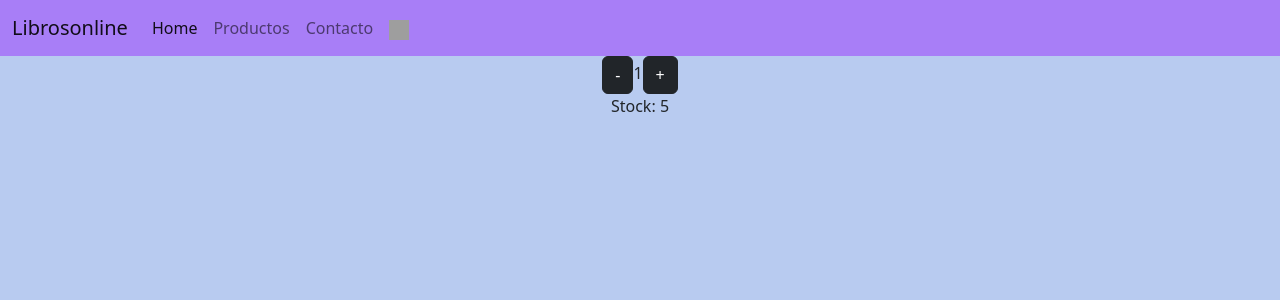
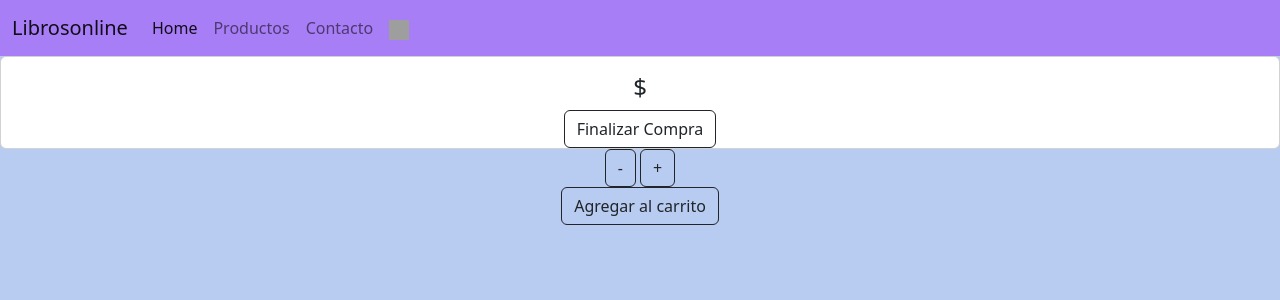
Before and after one commit to damianramanzin/proyecto-reactjs-ramanzin, a React (Create React App) app: page /detail/1 in a window 1280 px wide. Shown: the top 300 px of the page. Built offline with nearby package versions, Linux system fonts and the light colour scheme; grey boxes are pictures that could not be loaded.

Commit message:
intento de sincronizar counter

```diff
--- a/src/App.js
+++ b/src/App.js
@@ -5,6 +5,7 @@ import NavBar from './components/Navbar/NavBar';
 import ItemListContainer from './components/ItemListContainer/ItemListContainer';
 import ItemDetailContainer from './components/ItemDetailContainer/ItemDetailContainer';
 import ItemCount from './components/ItemCount/ItemCount';
+import CartWidget from './components/Navbar/CartWidget';
 import { BrowserRouter, Routes, Route, } from "react-router-dom";
 
 
@@ -12,14 +13,14 @@ function App() {
   return (
     <div className="App">
       <BrowserRouter>
-      <NavBar />
-      <Routes>
-        <Route path="/Home/:" element={<ItemListContainer greeting="¡Bienvenido a Librosonline!" />} />
-        <Route path="/categoria/:libros" element={<ItemListContainer />}></Route>
-        <Route path="/detalle/:itemId"  element={<ItemDetailContainer />} />
-        <Route path="/Contacto/:" element={ <h1> Contacto</h1>}/>
-      </Routes>
-      <ItemCount/>
+        <NavBar />
+        <Routes>
+          <Route path="/" element={<ItemListContainer greeting="¡Bienvenido a Librosonline!" />} />
+          <Route path="/category/:categoryId" element={<ItemListContainer />} />
+          <Route path="/detail/:itemId"  element={<ItemDetailContainer />} />
+          <Route path="/Contacto" element={<h1> Contacto</h1>} />
+        </Routes>
+        <ItemCount />
       </BrowserRouter>
     </div>
   );
--- a/src/components/Item/Item.jsx
+++ b/src/components/Item/Item.jsx
@@ -1,9 +1,8 @@
 import React from 'react'
+import { Link } from "react-router-dom";
 import ItemCount from '../ItemCount/ItemCount';
 
-function Item(props) {
-
-    let { price, title , img , detail } = props;
+function Item({ id, price, title , img , detail }) {
 
     return (
     <div className='item'>
@@ -11,13 +10,13 @@ function Item(props) {
             <h3>{title}</h3>
         </div>
         <div className='item--img'>
-            <img src={img} alt="pua ?" />
+            <img src={img} alt="libro" />
         </div>
         <div className="item--details">
             <h4>$ {price}</h4>
         <p>{detail}</p>
         </div>
-        <ItemCount/>
+        <Link to={`/detalle/${id}`}>ver detalle</Link>
     </div>
     )
 }
--- a/src/components/ItemCount/ItemCount.js
+++ b/src/components/ItemCount/ItemCount.js
@@ -1,40 +1,33 @@
 import React , { useState } from 'react';
 import Button from 'react-bootstrap/Button';
 
-function ItemCount(props) {
+export const ItemCount = ({ initial, stock, onAddToCart}) => {
+    const [count, setCount] = useState(initial);
 
-    const [values, setValues] = useState({ contador: 1, stock: 5 });
-    const onAdd = () => {
-        if (values.contador < 5) {
-            // setValues({ ...values, contador: values.contador + 1 });
-            setValues({ contador: values.contador + 1, stock: values.stock - 1 });
-        }
+    const add = () =>{
+        setCount(count + 1);
+    }
+    const substract = () =>{
+        setCount(count - 1);
     }
 
-    const onDel = () => {
-        if (values.contador > 1) {
-            setValues({ contador: values.contador - 1, stock: values.stock + 1 });
-        }
-    }
+return (
+    <div className="counter">
+        <Button variant="outline-dark"  disabled={count <= 1} onClick={add}>
+        {" "}
+        -{" "}
+        </Button>
+        <span> {count} </span>
+        <Button variant="outline-dark"  disabled={count >= stock} onClick={substract}>
+        {" "}
+        +{" "}
+        </Button>
+        <div className="btnAgregarCarrito">
+        <Button variant="outline-dark" disabled={stock <=0} onClick={() =>onAddToCart (count)}>Agregar al carrito</Button>{" "}
+        </div>
+    </div>
+);
 
-    return (
-        <div className='count-container'>
-            <div className='item-count-container'>
-                <Button
-                    className='btn-resta'
-                    onClick={onDel}
-                    variant="dark">-</Button>
-                <span className='contador'>{values.contador}</span>
-                <Button
-                    className='btn-suma'
-                    onClick={onAdd}
-                    variant="dark">+</Button>
-            </div>
-            <div className='stock'>
-                Stock: {values.stock}
-            </div>
-        </div>
-    );
 }
 
 export default ItemCount;
--- a/src/components/ItemDetail/ItemDetail.js
+++ b/src/components/ItemDetail/ItemDetail.js
@@ -1,30 +1,36 @@
 import React from 'react'
 import ItemCount from '../ItemCount/ItemCount';
+import Button from "react-bootstrap/Button";
+import { Link } from "react-router-dom";
 
 
-function ItemDetail(props) {
+const ItemDetail = ({ price, title , img , detail }) => {
+  let estadoCart = true;
 
-  let { price, title , img , detail } = props;
+  const onAddToCart = (quantity) => {
+    alert(`agregaste al carrito ${quantity} productos!`);
+}
 
-  return (
-    <div className='item'>
-      <div className='item__detail'>
-      <div className='item__title--detail'>
-        <h3>{title}</h3>
-        <h4>$ {price}</h4>
-      </div>
-      <div className='item__img--detail'>
-        <img src={img} alt={title} />
-        <ItemCount/>
-        <p>Comprar</p>
-      </div>
-      <div className="item__details--detail">
-        <p>{detail}</p>
-      </div>
+return (
+  <div className="card">
+    <div className="card-img">
+      <div> </div>
+    </div>
+    <div className="card-detail">
+      <h3> {title} </h3>
+      <p> {detail} </p>
+      <h4> $ {price} </h4>
 
+      {estadoCart === false ? (
+        <ItemCount initial={1} stock={10} onAddToCart={onAddToCart} />
+      ) : (
+        <Link to="/Cart/">
+          <Button variant="outline-dark">Finalizar Compra</Button>
+        </Link>
+      )}
     </div>
-    </div>
-  )
+  </div>
+);
 }
 
 export default ItemDetail
--- a/src/components/ItemDetailContainer/ItemDetailContainer.js
+++ b/src/components/ItemDetailContainer/ItemDetailContainer.js
@@ -1,32 +1,24 @@
 import React, { useState, useEffect } from "react";
 import ItemDetail from "../ItemDetail/ItemDetail";
-import { getItem } from "../MockApi/MockApi";
+import { getSingleItem } from "../MockApi/MockApi";
 import { useParams } from 'react-router-dom';
 
 
 
 function ItemDetailContainer() {
-  let [item, setItem] = useState({});
-
-  console.log("params", useParams())
-
+  const [item, setItem] = useState({});
 
 const { itemId } = useParams();
 
   useEffect(() => {
-    getItem(itemId).then((respuestaDatos) => setItem(respuestaDatos));
+    getSingleItem(itemId).then((respuestaDatos) => setItem(respuestaDatos));
   }, [itemId]);
 
 
   return (
     <div>
       <div className="detail__container">
-        <ItemDetail
-                key={item.id}
-                title={item.title}
-                price={item.price}
-                detail={item.detail}
-                img={item.img}
+        <ItemDetail item={item}
         />
       </div>
     </div>
--- a/src/components/ItemListContainer/ItemListContainer.js
+++ b/src/components/ItemListContainer/ItemListContainer.js
@@ -1,13 +1,19 @@
 import React, { useState, useEffect } from "react";
 import "./ItemListContainer.css"
-import getItems from "../ItemDetail/ItemDetail";
+import { getItem } from "../MockApi/MockApi";
 import ItemList from "../ItemList/ItemList";
+import { useParams } from "react-router-dom";
 
 function ItemListContainer(props) {
 
     let [data, setData] = useState([]);
+
+    const {categoryId} = useParams()
+
     useEffect(() => {
-        getItems().then((respuestaDatos) => setData(respuestaDatos));
+        getItem().then((respuestaDatos) =>
+            setData(respuestaDatos)
+        );
     }, []);
 
 return (
```
